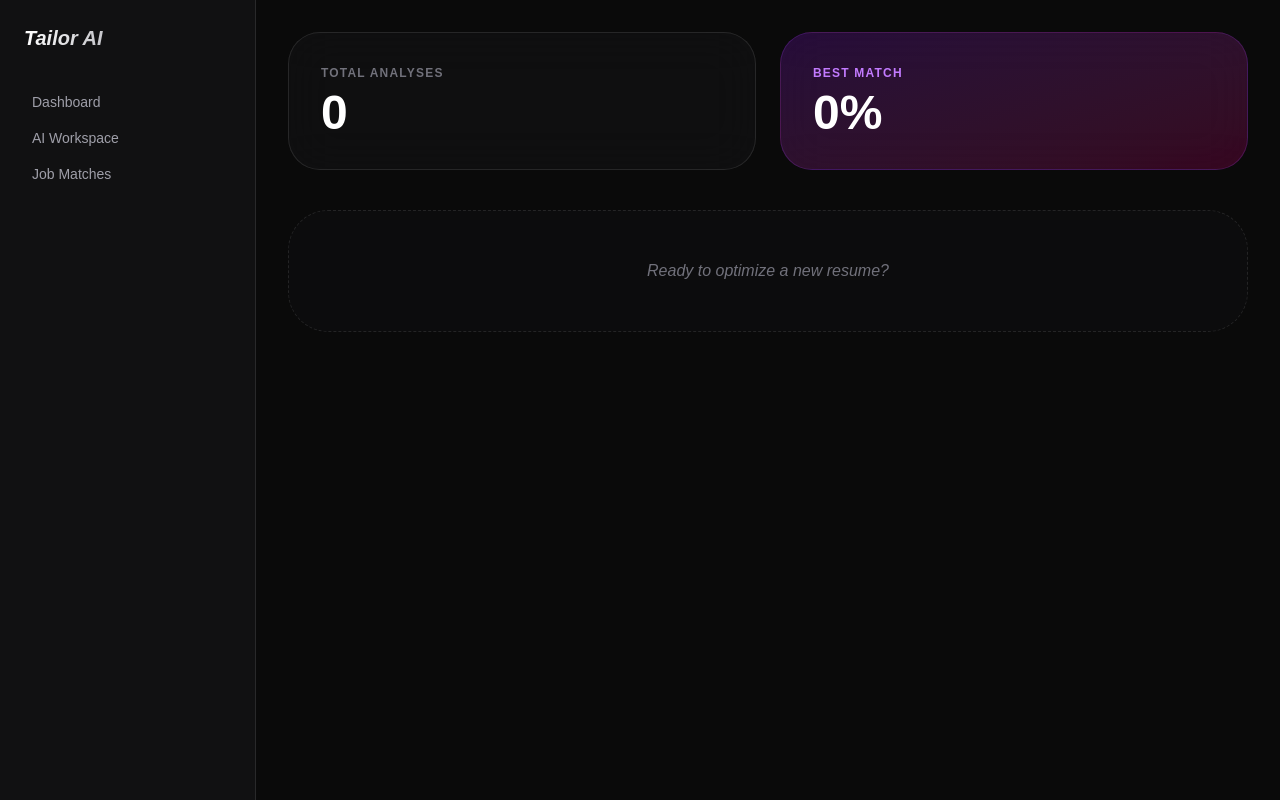
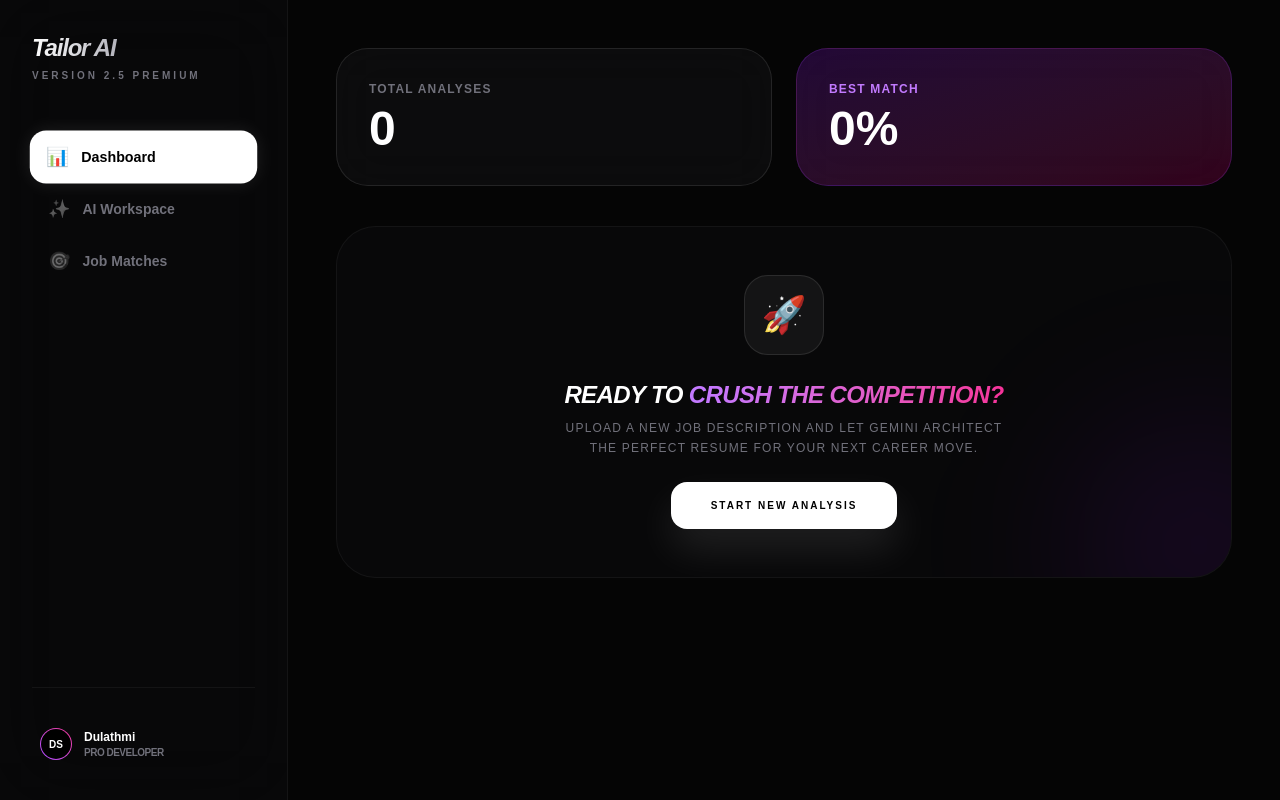
Before and after one commit to Dulathmi/ai-resume-tailor, a Next.js app: page /dashboard in a window 1280 px wide. Built offline with nearby package versions, Linux system fonts and the light colour scheme; no server answers; the database is empty.

Commit message:
feat: complete v2.5 release with premium glassmorphism UI, real-time analytics, and CRUD history management

```diff
--- a/app/(dashboard)/dashboard/page.tsx
+++ b/app/(dashboard)/dashboard/page.tsx
@@ -1,7 +1,7 @@
 'use client';
 import { useEffect, useState } from 'react';
 import { supabase } from '../../utils/supabase';
-// ... your other imports
+import Link from 'next/link';
 
 export default function DashboardPage() {
   const [stats, setStats] = useState({ total: 0, highest: 0 });
@@ -31,10 +31,31 @@
         </div>
       </div>
 
-      {/* Your Existing Upload Section Below */}
-      <div className="bg-zinc-900/20 border border-dashed border-white/10 rounded-[40px] p-12">
-          {/* ... put your UploadModal or upload logic here ... */}
-          <h3 className="text-center text-zinc-500 font-medium italic">Ready to optimize a new resume?</h3>
+      {/* Hero Action Section - Updated for beauty and attraction */}
+      <div className="relative group overflow-hidden bg-zinc-900/20 border border-white/5 rounded-[40px] p-12 transition-all duration-500 hover:border-purple-500/20">
+        {/* Background Decoration */}
+        <div className="absolute -bottom-24 -right-24 w-64 h-64 bg-purple-600/10 blur-[80px] rounded-full group-hover:bg-purple-600/20 transition-all duration-700" />
+
+        <div className="relative z-10 flex flex-col items-center text-center space-y-6">
+          <div className="w-20 h-20 bg-white/5 rounded-3xl flex items-center justify-center border border-white/10 group-hover:scale-110 group-hover:rotate-3 transition-all duration-500">
+            <span className="text-4xl">🚀</span>
+          </div>
+
+          <div className="space-y-2">
+            <h3 className="text-2xl font-black text-white tracking-tight uppercase italic">
+              Ready to <span className="text-transparent bg-clip-text bg-gradient-to-r from-purple-400 to-pink-500">Crush the Competition?</span>
+            </h3>
+            <p className="text-zinc-500 text-xs font-medium max-w-md mx-auto uppercase tracking-widest leading-relaxed">
+              Upload a new job description and let Gemini architect the perfect resume for your next career move.
+            </p>
+          </div>
+
+          <Link href="/tailor">
+            <button className="px-10 py-4 bg-white text-black font-black rounded-2xl text-[10px] uppercase tracking-[0.2em] hover:scale-105 active:scale-95 transition-all shadow-[0_20px_40px_rgba(255,255,255,0.1)]">
+              Start New Analysis
+            </button>
+          </Link>
+        </div>
       </div>
     </div>
   );
--- a/app/(dashboard)/layout.tsx
+++ b/app/(dashboard)/layout.tsx
@@ -1,44 +1,79 @@
+'use client';
 import Link from 'next/link';
+import { usePathname } from 'next/navigation';
 
 export default function DashboardLayout({
   children,
 }: {
   children: React.ReactNode
 }) {
+  const pathname = usePathname();
+
+  const navItems = [
+    { name: 'Dashboard', href: '/dashboard', icon: '📊' },
+    { name: 'AI Workspace', href: '/tailor', icon: '✨' },
+    { name: 'Job Matches', href: '/job-matches', icon: '🎯' },
+  ];
+
   return (
-    <div className="flex h-screen bg-[#0a0a0a] text-white">
+    <div className="flex h-screen bg-[#050505] text-white selection:bg-purple-500/30">
+      {/* Dynamic Background Glows */}
+      <div className="fixed inset-0 overflow-hidden pointer-events-none -z-10">
+        <div className="absolute top-0 left-1/4 w-96 h-96 bg-purple-600/10 blur-[120px] rounded-full" />
+        <div className="absolute bottom-0 right-1/4 w-96 h-96 bg-pink-600/10 blur-[120px] rounded-full" />
+      </div>
+
       {/* Sidebar */}
-      <aside className="w-64 border-r border-white/10 bg-zinc-900/50 p-6 flex flex-col">
-        <h2 className="text-xl font-bold mb-8 bg-gradient-to-r from-white to-zinc-500 bg-clip-text text-transparent italic">
+      <aside className="w-72 border-r border-white/5 bg-zinc-900/20 backdrop-blur-2xl p-8 flex flex-col">
+        <div className="mb-12">
+          <h2 className="text-2xl font-black italic tracking-tighter bg-gradient-to-r from-white via-zinc-400 to-zinc-800 bg-clip-text text-transparent">
             Tailor AI
           </h2>
+          <p className="text-[10px] text-zinc-500 font-bold uppercase tracking-[0.3em] mt-1">Version 2.5 Premium</p>
+        </div>
+
         <nav className="space-y-2 flex-1">
-          {/* Dashboard Link */}
-          <Link href="/dashboard">
-            <div className="text-sm font-medium text-zinc-400 hover:text-white cursor-pointer p-2 rounded-lg hover:bg-white/5 transition-all">
-              Dashboard
+          {navItems.map((item) => {
+            const isActive = pathname === item.href;
+            return (
+              <Link key={item.href} href={item.href}>
+                <div className={`
+                  flex items-center gap-3 px-4 py-3 rounded-2xl text-sm font-bold transition-all duration-300
+                  ${isActive
+                    ? 'bg-white text-black shadow-[0_0_20px_rgba(255,255,255,0.1)] scale-[1.02]'
+                    : 'text-zinc-500 hover:text-white hover:bg-white/5'}
+                `}>
+                  <span className={`text-lg ${isActive ? 'opacity-100' : 'opacity-40 grayscale'}`}>
+                    {item.icon}
+                  </span>
+                  {item.name}
                 </div>
               </Link>
+            );
+          })}
+        </nav>
 
-          {/* Workspace Link - The page where you run the AI */}
-          <Link href="/tailor">
-            <div className="text-sm font-medium text-zinc-400 hover:text-white cursor-pointer p-2 rounded-lg hover:bg-white/5 transition-all">
-              AI Workspace
+        {/* User Status / Footer */}
+        <div className="pt-8 border-t border-white/5">
+          <div className="flex items-center gap-3 p-2">
+            <div className="w-8 h-8 rounded-full bg-gradient-to-tr from-purple-500 to-pink-500 p-[1px]">
+              <div className="w-full h-full bg-black rounded-full flex items-center justify-center text-[10px] font-bold">
+                DS
               </div>
-          </Link>
-
-          {/* Job Matches Link - Now correctly points to the History page */}
-          <Link href="/job-matches">
-            <div className="text-sm font-medium text-zinc-400 hover:text-white cursor-pointer p-2 rounded-lg hover:bg-white/5 transition-all">
-              Job Matches
             </div>
-          </Link>
-        </nav>
+            <div>
+              <p className="text-xs font-bold text-white">Dulathmi</p>
+              <p className="text-[10px] text-zinc-500 uppercase font-black tracking-tighter">Pro Developer</p>
+            </div>
+          </div>
+        </div>
       </aside>
 
       {/* Main Page Content */}
-      <main className="flex-1 overflow-y-auto p-8">
+      <main className="flex-1 overflow-y-auto p-12 scrollbar-hide">
+        <div className="max-w-5xl mx-auto">
           {children}
+        </div>
       </main>
     </div>
   );
```
Lines whose indentation alone changed are shown as unchanged.
